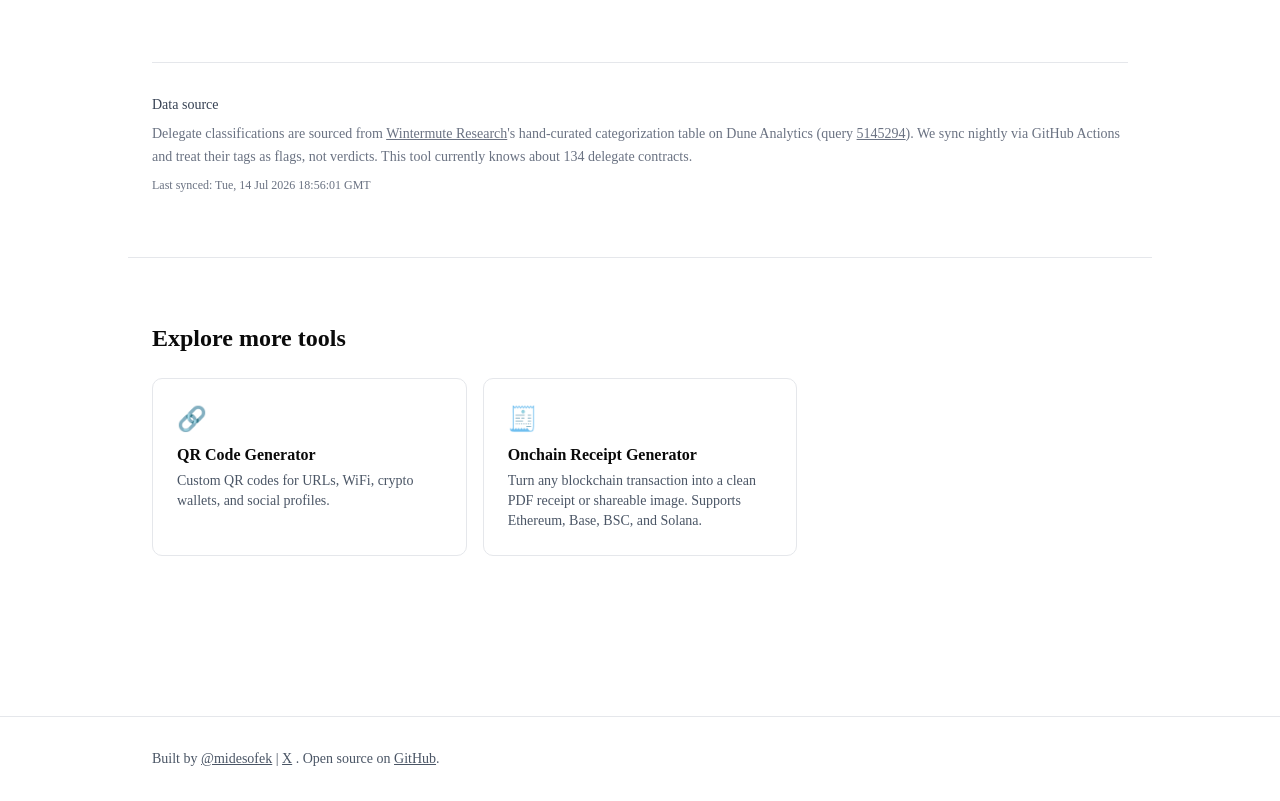
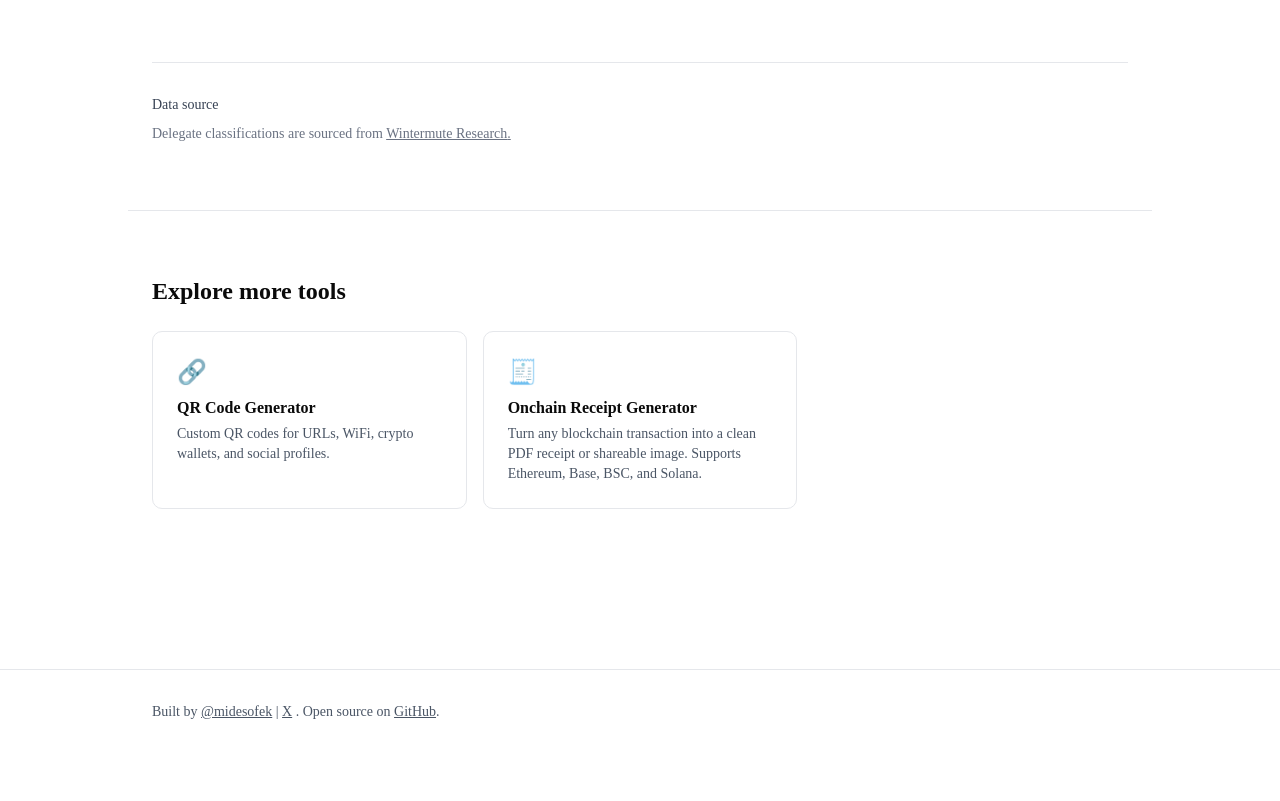
Before and after one commit to midesofek/midesofek-tools, a Next.js app: page /eip-7702-decoder in a window 1280 px wide. Shown: the part 2260-3061 px from the top of the page. After the commit the page ends 3014 px from the top, so only its background shows below. Built offline with nearby package versions, Linux system fonts and the light colour scheme.

Commit message:
fix: trimmed Wintermute attribution text

```diff
--- a/app/eip-7702-decoder/page.tsx
+++ b/app/eip-7702-decoder/page.tsx
@@ -30,10 +30,6 @@ export default function Eip7702DecoderPage() {
 }
 
 function DataSourceFooter() {
-  const syncedAt = SYNC_META.syncedAt
-    ? new Date(SYNC_META.syncedAt).toUTCString()
-    : "pending first sync";
-
   return (
     <section className="mt-16 pt-8 border-t border-gray-200 dark:border-gray-800 text-sm text-gray-500 dark:text-gray-400">
       <h3 className="font-medium text-gray-700 dark:text-gray-300 mb-2">
@@ -47,23 +43,9 @@ function DataSourceFooter() {
           rel="noopener noreferrer"
           className="underline hover:text-gray-700 dark:hover:text-gray-200"
         >
-          {SYNC_META.source}
+          {SYNC_META.source}.
         </a>
-        &apos;s hand-curated categorization table on Dune Analytics (query{" "}
-        <a
-          href="https://dune.com/queries/5145294"
-          target="_blank"
-          rel="noopener noreferrer"
-          className="underline hover:text-gray-700 dark:hover:text-gray-200"
-        >
-          5145294
-        </a>
-        ). We sync nightly via GitHub Actions and treat their tags as flags,
-        not verdicts. This tool currently knows about{" "}
-        <span className="font-mono">{SYNC_META.entryCount}</span> delegate
-        contracts.
       </p>
-      <p className="mt-2 text-xs">Last synced: {syncedAt}</p>
     </section>
   );
 }
```
